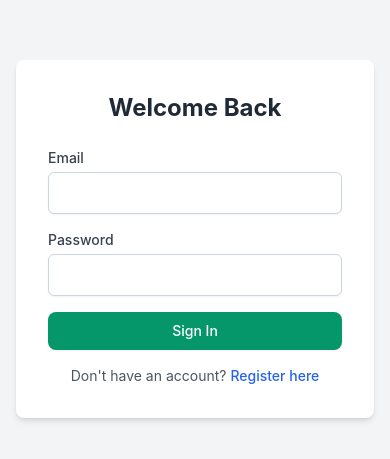
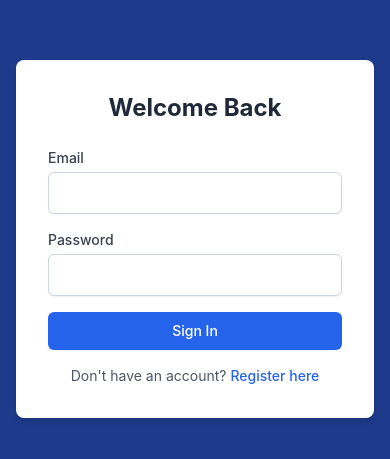
Before and after one commit to Aivalio/expense-tracker, a website: page frontend/index.html in a window 390 px wide. Shown: the part 183-642 px from the top of the page. Drawn offline with nearby package versions, Linux system fonts and the light colour scheme.

```diff
--- a/frontend/index.html
+++ b/frontend/index.html
@@ -1,5 +1,6 @@
 <!DOCTYPE html>
 <html lang="en">
+
 <head>
     <meta charset="UTF-8">
     <meta name="viewport" content="width=device-width, initial-scale=1.0">
@@ -9,7 +10,7 @@
     <link rel="stylesheet" href="styles/style.css">
 </head>
 
-<body class="bg-gray-100 min-h-screen flex items-center justify-center py-10 px-4">
+<body class="bg-[#1e3a8a] min-h-screen flex items-center justify-center py-10 px-4">
 
     <div class="bg-white p-8 rounded-lg shadow-md w-full max-w-md">
         <h1 class="text-2xl font-bold text-center text-gray-800 mb-6">Welcome Back</h1>
@@ -29,7 +30,7 @@
             </div>
 
             <button type="submit"
-                class="w-full flex justify-center py-2 px-4 border border-transparent rounded-md shadow-sm text-sm font-medium text-white bg-blue-600 hover:bg-blue-700 focus:outline-none focus:ring-2 focus:ring-offset-2 focus:ring-blue-500 transition-colors">
+                class="w-full btn-primary flex justify-center py-2 px-4 border border-transparent rounded-md shadow-sm text-sm font-medium focus:outline-none focus:ring-2 focus:ring-offset-2 focus:ring-blue-500 transition-colors">
                 Sign In
             </button>
         </form>
@@ -47,4 +48,5 @@
     <script src="js/api.js"></script>
     <script src="js/auth/login.js"></script>
 </body>
+
 </html>
--- a/frontend/styles/style.css
+++ b/frontend/styles/style.css
@@ -44,17 +44,20 @@ input::placeholder {
     color: #94a3b8 !important;
 }
 
-/* Primary Button Corporate */
+/* Primary Button Corporate & Mobile Touch Fix */
 .btn-primary {
-    background-color: #2563eb;
-    color: #ffffff;
+    background-color: #2563eb !important;
+    color: #ffffff !important;
     font-weight: 500;
     border-radius: 0.5rem;
+    cursor: pointer !important;
+    touch-action: manipulation !important;
+    /* Άμεση απόκριση αφής σε κινητά */
     transition: background-color 0.2s;
 }
 
 .btn-primary:hover {
-    background-color: #1d4ed8;
+    background-color: #1d4ed8 !important;
 }
 
 /* Table Corporate Styling */
@@ -67,8 +70,7 @@ input::placeholder {
     letter-spacing: 0.05em;
 }
 
-/* Corporate Button Fix (Submit, Export CSV & Budget) */
-button[type="submit"],
+/* Specific Button Fixes for Dashboard Actions */
 #exportCsvBtn,
 #saveBudgetBtn {
     background-color: #059669 !important;
@@ -78,6 +80,7 @@ button[type="submit"],
     font-weight: 500 !important;
     white-space: nowrap !important;
     cursor: pointer !important;
+    touch-action: manipulation !important;
     flex-shrink: 0 !important;
 }
 
@@ -94,7 +97,6 @@ button[type="submit"],
     /* Amber for Budget */
 }
 
-button[type="submit"]:hover,
 #exportCsvBtn:hover,
 #saveBudgetBtn:hover {
     opacity: 0.9;
```
Also changed, not shown: frontend/register.html (+2 -2 lines).
